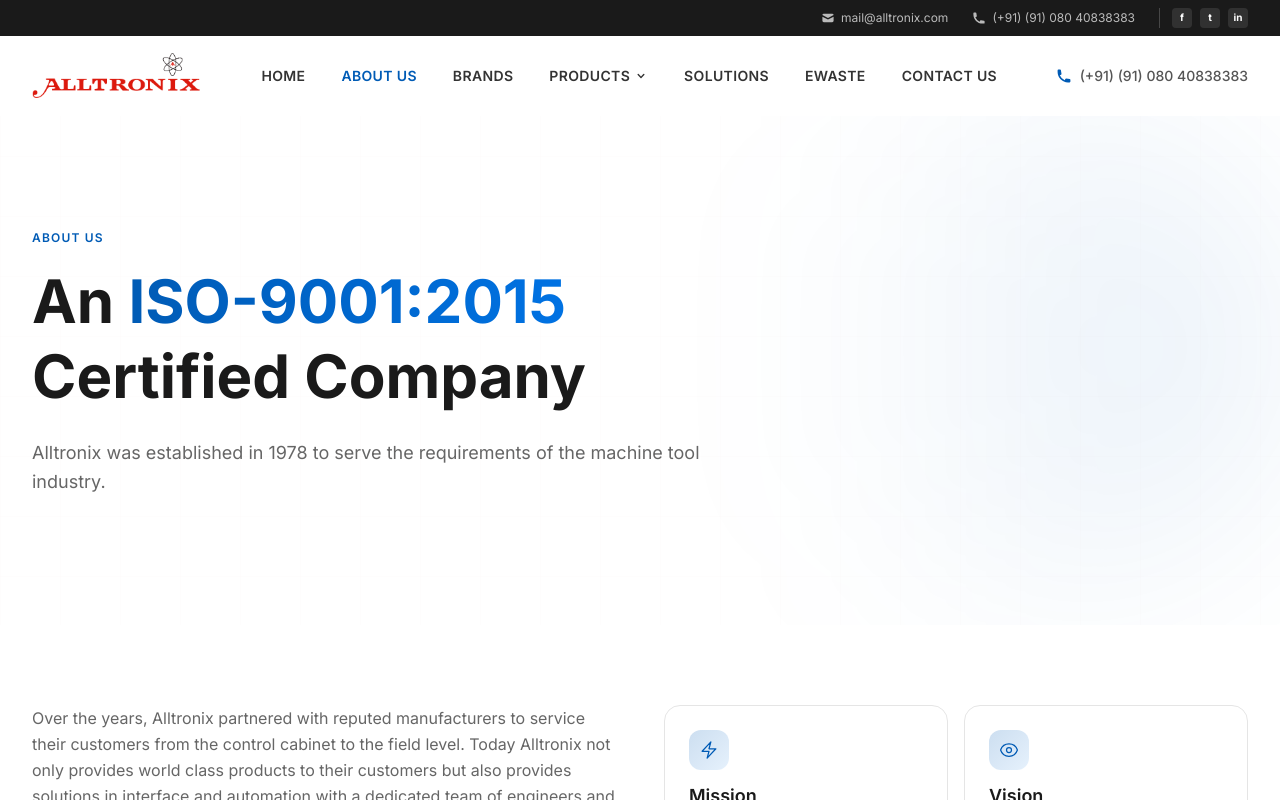
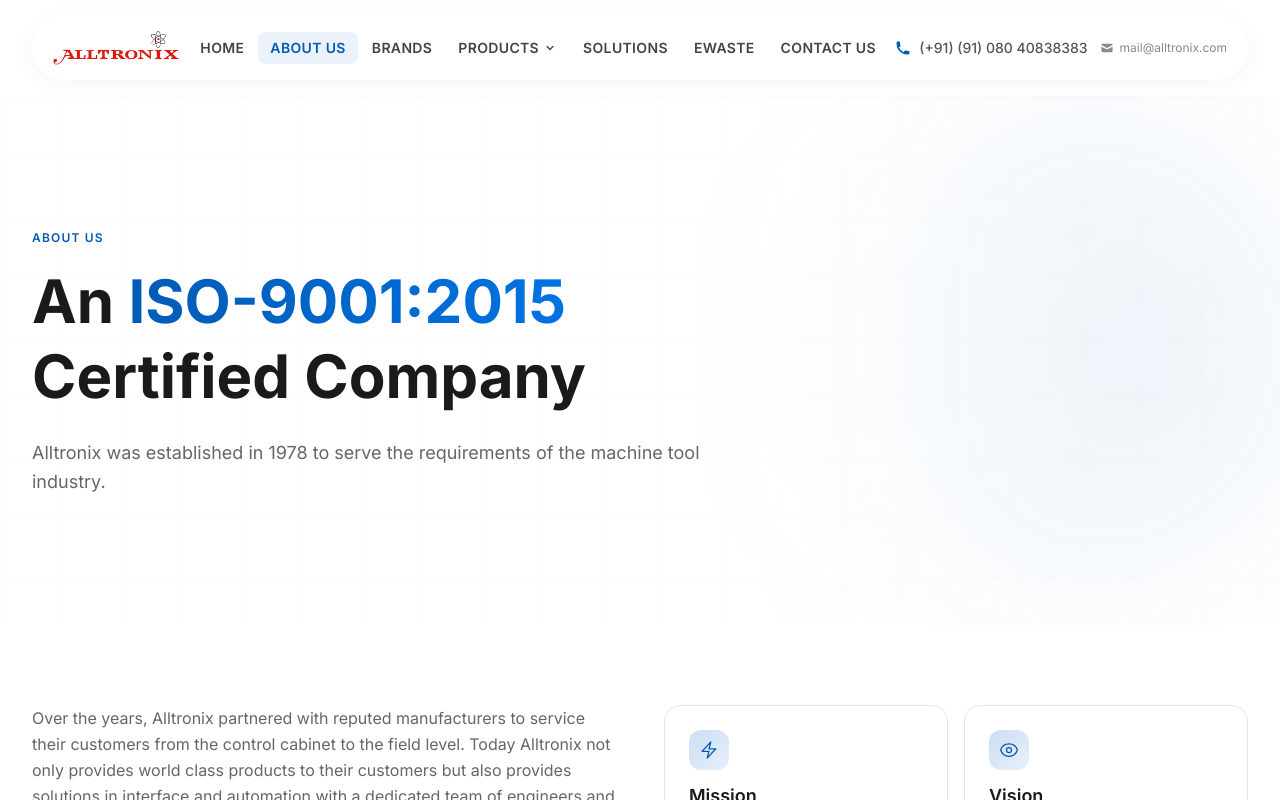
Before and after one commit to MIRUN2303/alltronix-rw1, a Next.js app: page /about in a window 1280 px wide. Shown: the top 800 px of the page. Built offline with nearby package versions, Linux system fonts and the light colour scheme.

Commit message:
Redesign header as blurred glass capsule + hero padding offset

```diff
--- a/src/components/layout/Header.tsx
+++ b/src/components/layout/Header.tsx
@@ -33,51 +33,32 @@ export default function Header() {
   }
 
   return (
-    <header className="fixed top-0 left-0 right-0 z-50">
-      {/* Top info bar */}
-      <div className="hidden lg:block bg-[#1a1a1a] text-white">
-        <div className="max-w-[1440px] mx-auto px-4 sm:px-6 lg:px-8">
-          <div className="flex items-center justify-end gap-6 h-9 text-xs">
-            <a href={`mailto:${companyInfo.contact.email}`} className="flex items-center gap-1.5 text-white/70 hover:text-white transition-colors">
-              <HiMail className="w-3.5 h-3.5" />
-              {companyInfo.contact.email}
-            </a>
-            <a href={`tel:${companyInfo.contact.phone}`} className="flex items-center gap-1.5 text-white/70 hover:text-white transition-colors">
-              <HiPhone className="w-3.5 h-3.5" />
-              (+91) {companyInfo.contact.phone}
-            </a>
-            <div className="flex items-center gap-2 pl-3 border-l border-white/20">
-              {[{label: 'f', href: '#'}, {label: 't', href: '#'}, {label: 'in', href: '#'}].map(s => (
-                <a key={s.label} href={s.href} className="w-5 h-5 rounded-sm bg-white/10 flex items-center justify-center text-[10px] font-bold hover:bg-[#cc0000] transition-colors">{s.label}</a>
-              ))}
-            </div>
-          </div>
-        </div>
-      </div>
-
-      {/* Main Navigation Bar */}
-      <div className={`transition-all duration-300 ${
-        isScrolled
-          ? 'bg-white/95 backdrop-blur-xl shadow-md border-b border-gray-200'
-          : 'bg-white'
-      }`}>
-        <div className="max-w-[1440px] mx-auto px-4 sm:px-6 lg:px-8">
-          <div className="flex items-center justify-between h-16 lg:h-20">
+    <header className="fixed top-0 left-0 right-0 z-50 flex justify-center px-4 sm:px-6 lg:px-8 pt-3 sm:pt-4">
+      <motion.nav
+        className="w-full max-w-[1320px] flex items-center justify-between px-4 sm:px-5 rounded-full border border-white/10 bg-white/55 backdrop-blur-2xl shadow-lg shadow-black/5 ring-1 ring-white/30"
+        animate={{
+          height: isScrolled ? 56 : 64,
+          boxShadow: isScrolled
+            ? '0 4px 24px rgba(0,0,0,0.08)'
+            : '0 4px 24px rgba(0,0,0,0.04)',
+        }}
+        transition={{ duration: 0.3, ease: 'easeInOut' }}
+      >
         {/* Logo */}
-            <Link href="/" className="flex items-center group">
+        <Link href="/" className="flex items-center flex-shrink-0 group">
           <Image
             src="/logo.png"
             alt="ALLTRONIX"
             width={249}
             height={70}
             className="object-contain"
-                style={{ height: '48px', width: 'auto' }}
+            style={{ height: '36px', width: 'auto' }}
             priority
           />
         </Link>
 
         {/* Desktop Navigation */}
-          <nav className="hidden lg:flex items-center gap-1">
+        <nav className="hidden lg:flex items-center gap-0.5">
           {mainNavigation.map((item) => (
             <div
               key={item.href}
@@ -87,10 +68,10 @@ export default function Header() {
             >
               <Link
                 href={item.href}
-                  className={`px-4 py-2 text-sm font-semibold uppercase tracking-wide transition-all duration-200 flex items-center gap-1 ${
+                className={`px-3 py-1.5 text-sm font-semibold uppercase tracking-wide transition-all duration-200 rounded-lg flex items-center gap-1 ${
                   isActive(item.href)
-                      ? 'text-[#005bb5]'
-                      : 'text-[#333] hover:text-[#005bb5]'
+                    ? 'text-[#005bb5] bg-[#005bb5]/8'
+                    : 'text-[#444] hover:text-[#005bb5] hover:bg-[#005bb5]/5'
                 }`}
               >
                 {item.label}
@@ -106,9 +87,9 @@ export default function Header() {
               {item.children && activeDropdown === item.label && (
                 <>
                   {item.label === 'Products' ? (
-                      <div className="absolute top-full left-0 mt-0 w-[700px] bg-white rounded-b-2xl p-4 shadow-xl border border-gray-200">
+                    <div className="absolute top-full left-0 mt-2 w-[700px] bg-white/80 backdrop-blur-2xl rounded-2xl p-4 shadow-xl border border-white/20">
                       <div className="grid grid-cols-2 gap-3">
-                          <Link href="/products" className="col-span-2 px-3 py-2 text-sm font-semibold text-[#005bb5] hover:text-[#004999] rounded-lg hover:bg-red-50 transition-colors">
+                        <Link href="/products" className="col-span-2 px-3 py-2 text-sm font-semibold text-[#005bb5] hover:text-[#004999] rounded-lg hover:bg-[#005bb5]/8 transition-colors">
                           View All Products →
                         </Link>
                         {productCategories.map((cat) => (
@@ -131,12 +112,12 @@ export default function Header() {
                       </div>
                     </div>
                   ) : (
-                      <div className="absolute top-full left-0 mt-0 w-52 bg-white rounded-b-xl p-1 shadow-xl border border-gray-200">
+                    <div className="absolute top-full left-0 mt-2 w-52 bg-white/80 backdrop-blur-2xl rounded-xl p-1 shadow-xl border border-white/20">
                       {item.children.map((child) => (
                         <Link
                           key={child.href}
                           href={child.href}
-                            className="block px-4 py-2.5 text-sm text-[#555] hover:text-[#005bb5] hover:bg-red-50 rounded-lg transition-all duration-200"
+                          className="block px-4 py-2.5 text-sm text-[#555] hover:text-[#005bb5] hover:bg-[#005bb5]/8 rounded-lg transition-all duration-200"
                         >
                           {child.label}
                         </Link>
@@ -149,16 +130,23 @@ export default function Header() {
           ))}
         </nav>
 
-          {/* Desktop Contact Info */}
-          <div className="hidden lg:flex items-center gap-4">
+        {/* Right: Phone + Mobile Toggle */}
+        <div className="flex items-center gap-3">
           <a
             href={`tel:${companyInfo.contact.phone}`}
-              className="flex items-center gap-2 text-sm font-medium text-[#555] hover:text-[#005bb5] transition-colors"
+            className="hidden lg:flex items-center gap-2 text-sm font-medium text-[#555] hover:text-[#005bb5] transition-colors"
           >
             <HiPhone className="w-4 h-4 text-[#005bb5]" />
-              <span>(+91) {companyInfo.contact.phone}</span>
+            <span className="hidden xl:inline">(+91) {companyInfo.contact.phone}</span>
           </a>
-          </div>
+
+          <a
+            href={`mailto:${companyInfo.contact.email}`}
+            className="hidden xl:flex items-center gap-1.5 text-xs text-[#888] hover:text-[#005bb5] transition-colors"
+          >
+            <HiMail className="w-3.5 h-3.5" />
+            {companyInfo.contact.email}
+          </a>
 
           {/* Mobile Menu Button */}
           <button
@@ -166,23 +154,22 @@ export default function Header() {
             className="lg:hidden p-2 text-[#555] hover:text-[#005bb5] transition-colors"
             aria-label="Toggle menu"
           >
-            {isOpen ? <HiX className="w-6 h-6" /> : <HiOutlineMenuAlt3 className="w-6 h-6" />}
+            {isOpen ? <HiX className="w-5 h-5" /> : <HiOutlineMenuAlt3 className="w-5 h-5" />}
           </button>
         </div>
-        </div>
-      </div>
+      </motion.nav>
 
       {/* Mobile Navigation */}
       <AnimatePresence>
         {isOpen && (
           <motion.div
-            initial={{ opacity: 0, height: 0 }}
-            animate={{ opacity: 1, height: 'auto' }}
-            exit={{ opacity: 0, height: 0 }}
-            transition={{ duration: 0.3 }}
-            className="lg:hidden bg-white border-t border-gray-200 overflow-hidden shadow-lg"
+            initial={{ opacity: 0, y: -8, scaleY: 0.95 }}
+            animate={{ opacity: 1, y: 0, scaleY: 1 }}
+            exit={{ opacity: 0, y: -8, scaleY: 0.95 }}
+            transition={{ duration: 0.25, ease: 'easeInOut' }}
+            className="fixed top-[76px] left-4 right-4 lg:hidden bg-white/75 backdrop-blur-2xl rounded-2xl border border-white/20 shadow-xl overflow-hidden origin-top"
           >
-            <nav className="px-4 py-4 space-y-1">
+            <nav className="px-3 py-3 space-y-0.5">
               {mainNavigation.map((item) => (
                 <div key={item.href}>
                   <Link
@@ -193,8 +180,8 @@ export default function Header() {
                     }}
                     className={`flex items-center justify-between px-4 py-3 rounded-xl text-sm font-semibold uppercase tracking-wide transition-all ${
                       isActive(item.href)
-                        ? 'text-[#005bb5] bg-red-50'
-                        : 'text-[#333] hover:text-[#005bb5] hover:bg-red-50'
+                        ? 'text-[#005bb5] bg-[#005bb5]/8'
+                        : 'text-[#333] hover:text-[#005bb5] hover:bg-[#005bb5]/5'
                     }`}
                   >
                     {item.label}
@@ -207,7 +194,7 @@ export default function Header() {
                     )}
                   </Link>
                   {item.children && activeDropdown === item.label && (
-                    <div className="ml-4 mt-1 space-y-1">
+                    <div className="ml-4 mt-0.5 space-y-0.5">
                       {item.label === 'Products' ? (
                         <>
                           <Link href="/products" onClick={() => setIsOpen(false)} className="block px-4 py-2 text-sm font-semibold text-[#005bb5] rounded-lg">View All Products →</Link>
@@ -216,7 +203,7 @@ export default function Header() {
                               <Link
                                 href={`/products/${cat.slug}`}
                                 onClick={() => setIsOpen(false)}
-                                className="block px-4 py-2 text-sm font-semibold text-[#1a1a1a] hover:text-[#005bb5] rounded-lg hover:bg-red-50"
+                                className="block px-4 py-2 text-sm font-semibold text-[#1a1a1a] hover:text-[#005bb5] rounded-lg hover:bg-[#005bb5]/5"
                               >
                                 {cat.name}
                               </Link>
@@ -234,7 +221,7 @@ export default function Header() {
                             key={child.href}
                             href={child.href}
                             onClick={() => setIsOpen(false)}
-                            className="block px-4 py-2.5 text-sm text-[#555] hover:text-[#005bb5] hover:bg-red-50 rounded-lg"
+                            className="block px-4 py-2.5 text-sm text-[#555] hover:text-[#005bb5] hover:bg-[#005bb5]/5 rounded-lg"
                           >
                             {child.label}
                           </Link>
@@ -244,7 +231,7 @@ export default function Header() {
                   )}
                 </div>
               ))}
-              <div className="pt-4 mt-4 border-t border-gray-200 space-y-2">
+              <div className="pt-3 mt-3 border-t border-gray-200 space-y-2">
                 <a
                   href={`tel:${companyInfo.contact.phone}`}
                   className="flex items-center gap-2 px-4 py-2 text-sm text-[#555]"
--- a/src/components/sections/Hero.tsx
+++ b/src/components/sections/Hero.tsx
@@ -110,7 +110,7 @@ export default function Hero() {
   const slide = bannerSlides[current]
 
   return (
-    <section className="relative w-full overflow-hidden bg-[#001a33] flex items-center justify-center px-4 sm:px-6 lg:px-8" style={{ minHeight: 'max(100svh, 540px)' }}>
+    <section className="relative w-full overflow-hidden bg-[#001a33] flex items-center justify-center px-4 sm:px-6 lg:px-8 pt-16 sm:pt-20" style={{ minHeight: 'max(100svh, 540px)' }}>
       <div className="relative w-full max-w-[1600px] rounded-2xl lg:rounded-3xl overflow-hidden" style={{ height: 'calc(100svh - 40px)', minHeight: 500, maxHeight: 900 }}>
       <AnimatePresence mode="wait" custom={direction}>
         {slide.type === 'grid' && (
```
Lines whose indentation alone changed are shown as unchanged.
